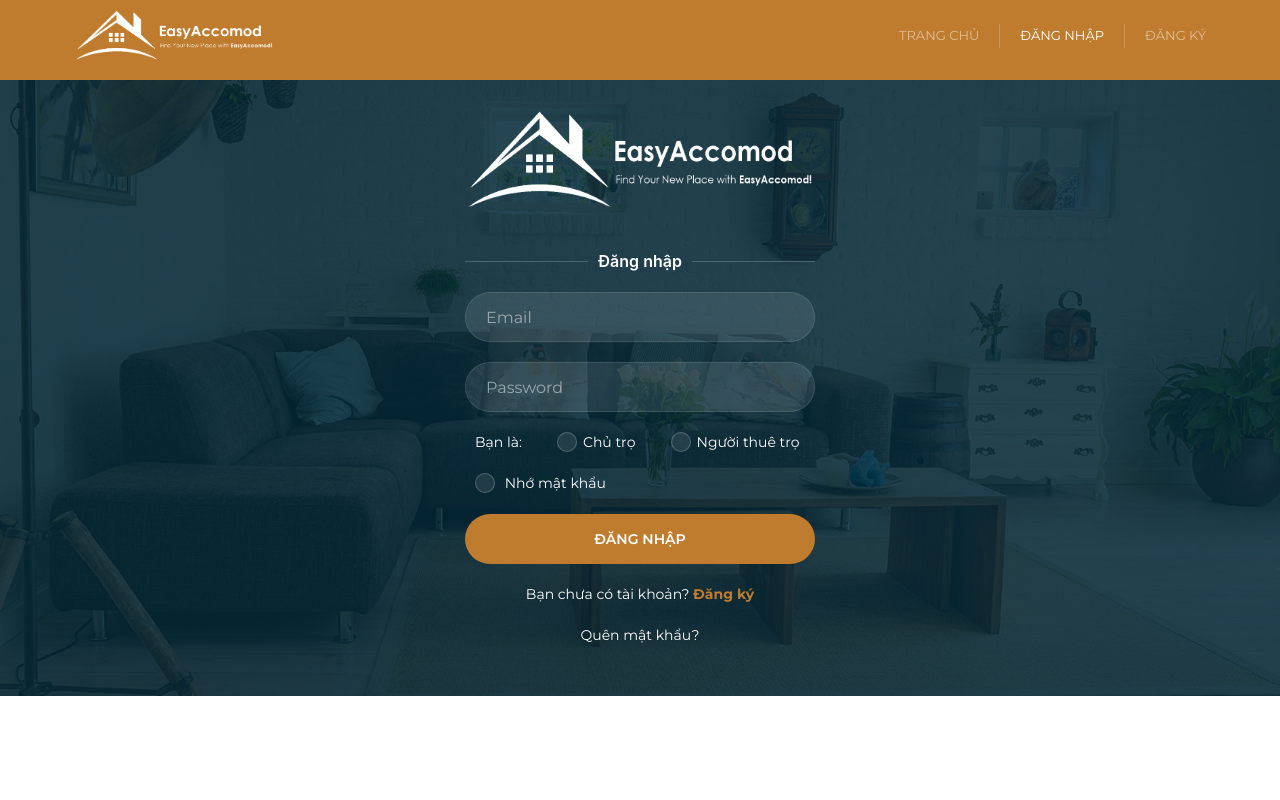
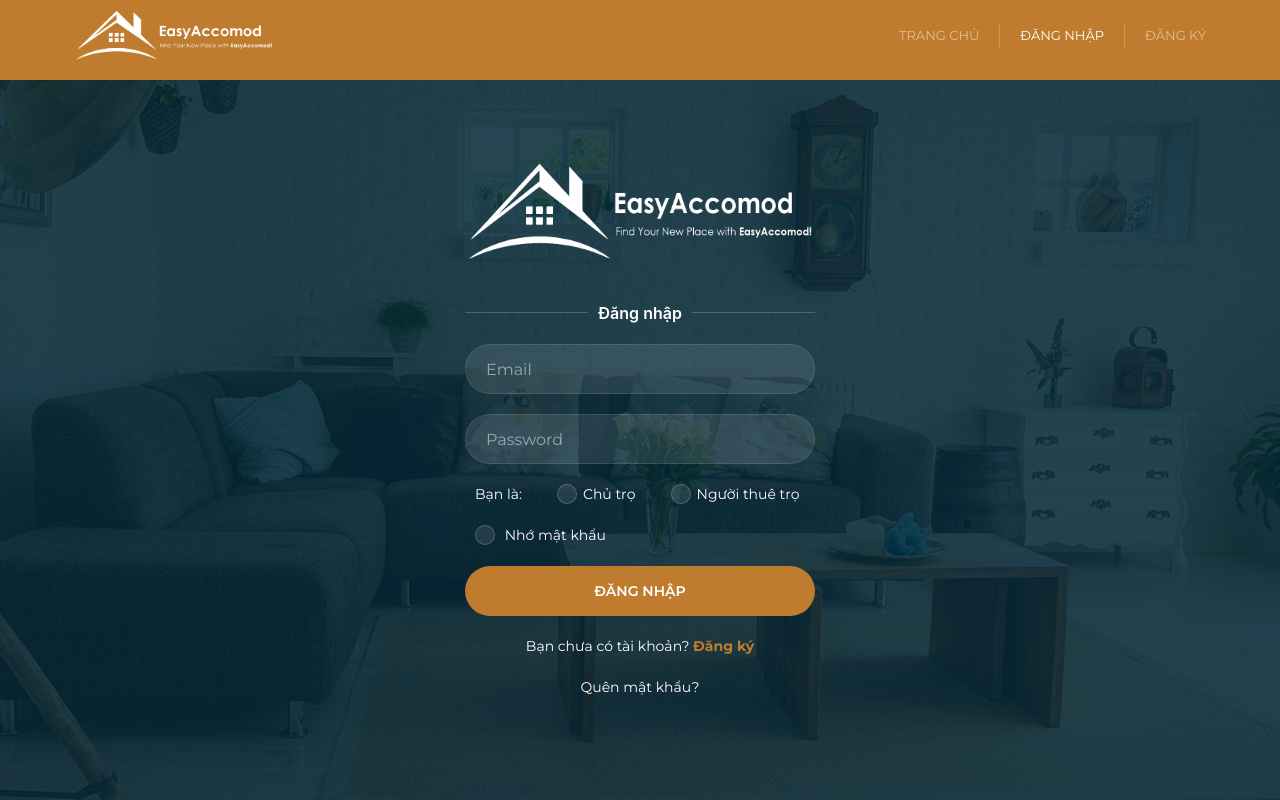
Before and after one commit to vuongthanh148/AccommodationFinder, a React (Create React App) app in the folder accommodationfinder/: page /login in a window 1280 px wide. Built offline with nearby package versions, Linux system fonts and the light colour scheme.

Commit message:
Update home

```diff
--- a/accommodationfinder/src/css/Navbar.css
+++ b/accommodationfinder/src/css/Navbar.css
@@ -29,6 +29,10 @@
 
 small{
 	font-weight: 300;
+}
+
+.ev-header-1 {
+    height: 10vh;
 }
 
 .ev-header-1 .ev-topnav{
--- a/accommodationfinder/src/css/login.css
+++ b/accommodationfinder/src/css/login.css
@@ -23,15 +23,15 @@
 	font-family: Montserrat,sans-serif !important;
 }
 
-.ev-header-1 {
-	height: 10vh;
+.uk-height-1-1 {
+	height: 90vh !important;
 }
 
 .uk-background-cover {
 	background-image: url("../image/bg-img-1.jpg");
 	background-size: cover !important;
 	background-repeat: no-repeat;
-	height: 100vh;
+	height: 100%;
 }
 
 .ev-section-padding-v-s{
```
